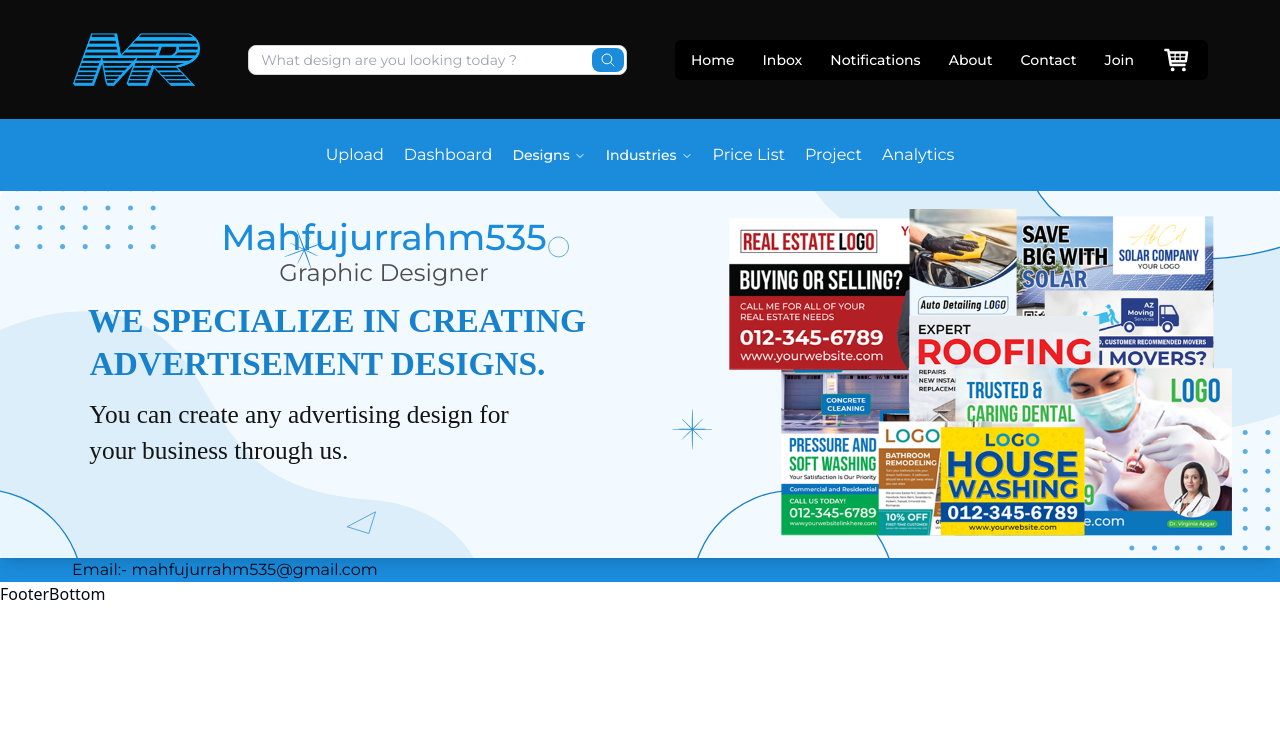
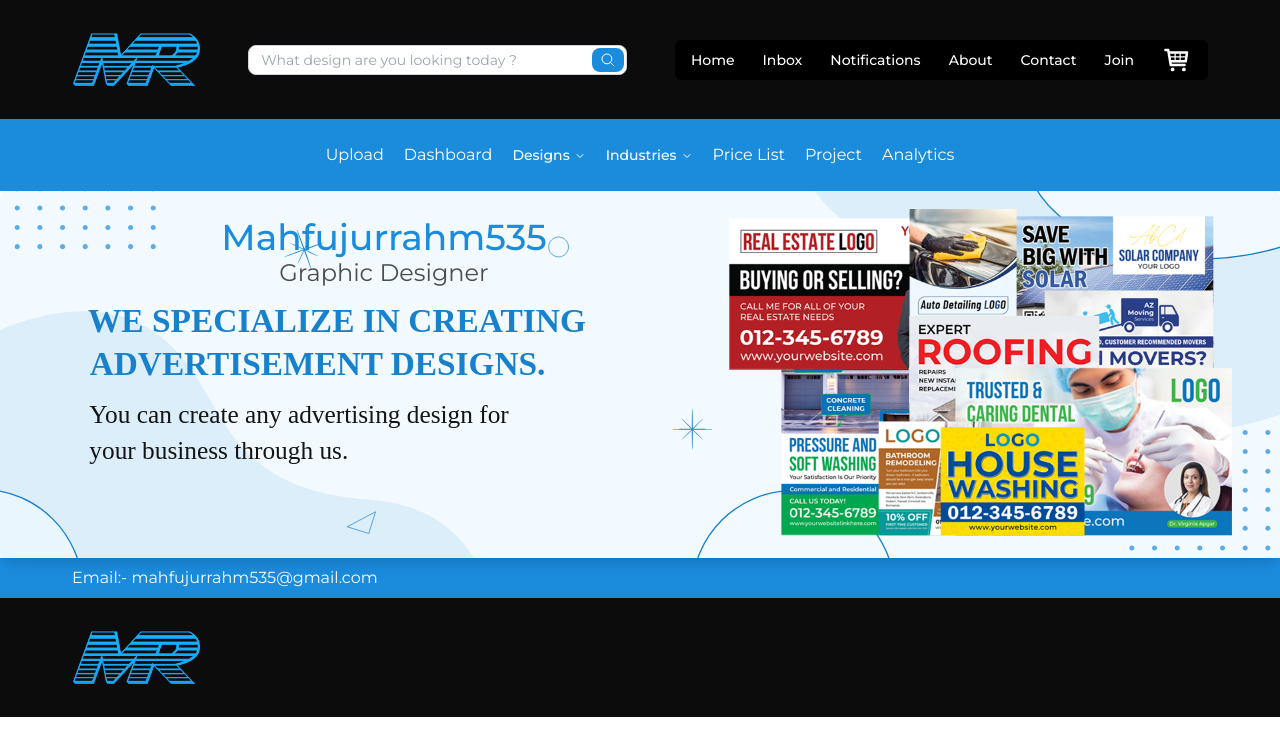
Before and after one commit to kaziahosunhabibripon/mrclient, a React (Vite) app: page / in a window 1280 px wide. Shown: the top 756 px of the page. Built offline with nearby package versions, Linux system fonts and the light colour scheme; no server answers.

Commit message:
Home page Bootom work going on

```diff
--- a/src/Pages/Shared/Footer/FooterBottom/FooterBottom.jsx
+++ b/src/Pages/Shared/Footer/FooterBottom/FooterBottom.jsx
@@ -1,7 +1,23 @@
 import React from "react";
+import Container from "../../Container";
+import Logo from "@/components/Logo/Logo";
+import { Link } from "react-router-dom";
 
 const FooterBottom = () => {
-  return <div>FooterBottom</div>;
+  return (
+    <div className="py-[32px] font-montserrat bg-[#0C0C0C]">
+      <Container className="text-white">
+        <div className="flex items-center justify-between">
+          <Link to={"/"}>
+            <Logo />
+          </Link>
+          <div className="relative w-1/3">
+            <div className="absolute rounded-lg m-[3px] px-2 p-2 inset-y-0 right-0 text-white flex items-center justify-center "></div>
+          </div>
+        </div>
+      </Container>
+    </div>
+  );
 };
 
 export default FooterBottom;
--- a/src/Pages/Shared/Footer/FooterTop/FooterTop.jsx
+++ b/src/Pages/Shared/Footer/FooterTop/FooterTop.jsx
@@ -3,9 +3,9 @@ import Container from "../../Container";
 
 const FooterTop = () => {
   return (
-    <div className="font-montserrat bg-[#1B8CDC]">
-      <Container>
-        <h1>Email:- mahfujurrahm535@gmail.com </h1>
+    <div className="font-montserrat  bg-[#1B8CDC]">
+      <Container className="h-[50px]">
+        <h1 className="text-white py-2">Email:- mahfujurrahm535@gmail.com </h1>
       </Container>
     </div>
   );
```
